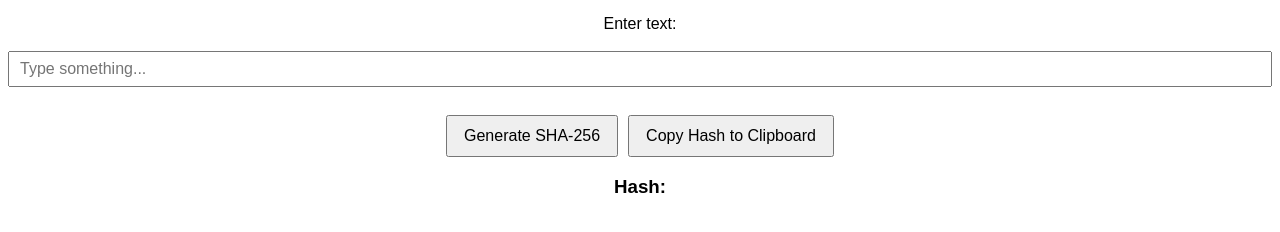
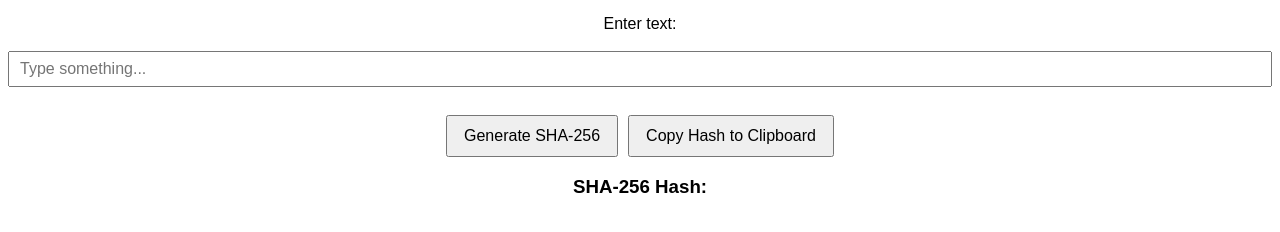
Before and after one commit to kongkrit/sha256, a plain HTML site: page index.html in a window 1280 px wide. Shown: the part 44-276 px from the top of the page. Drawn offline with Linux system fonts and the light colour scheme.

Commit message:
output title "SHA-256 Hash:"

```diff
--- a/index.html
+++ b/index.html
@@ -72,7 +72,7 @@
         <button onclick="generateHash()">Generate SHA-256</button>
         <button onclick="copyHashToClipboard()">Copy Hash to Clipboard</button>
     </div>
-    <h3>Hash:</h3>
+    <h3>SHA-256 Hash:</h3>
     <p id="hashOutput" style="color: red;"></p>
 </body>
 </html>
```
